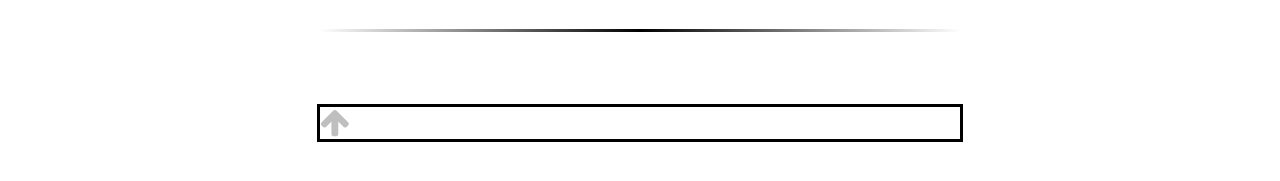
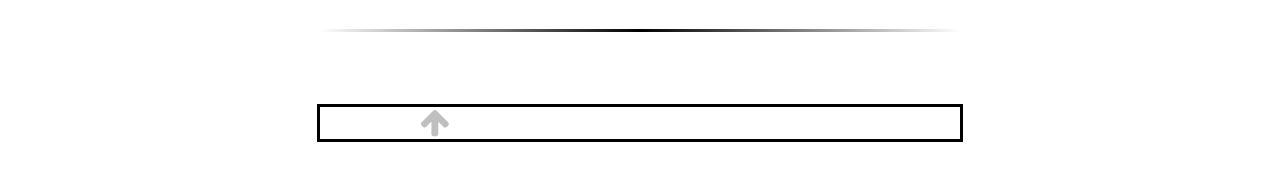
Before and after one commit to JacobHodgins/hodginsjacob, a Jekyll site: the page built from index.html, in a window 1280 px wide. Shown: the part 232-413 px from the top of the page. Built offline with Jekyll 4.4.1, drawn with Linux system fonts in a browser that asks for light colours; the list of posts is cut into pages by our own code.

Commit message:
Update main.css

```diff
--- a/css/main.css
+++ b/css/main.css
@@ -131,7 +131,7 @@ footer {
   text-align: center;
   color: gray;
   opacity: 50%;
-  padding: 10px 0px;
+  padding: 10px 100px;
   text-decoration: none;
 }
 
```
